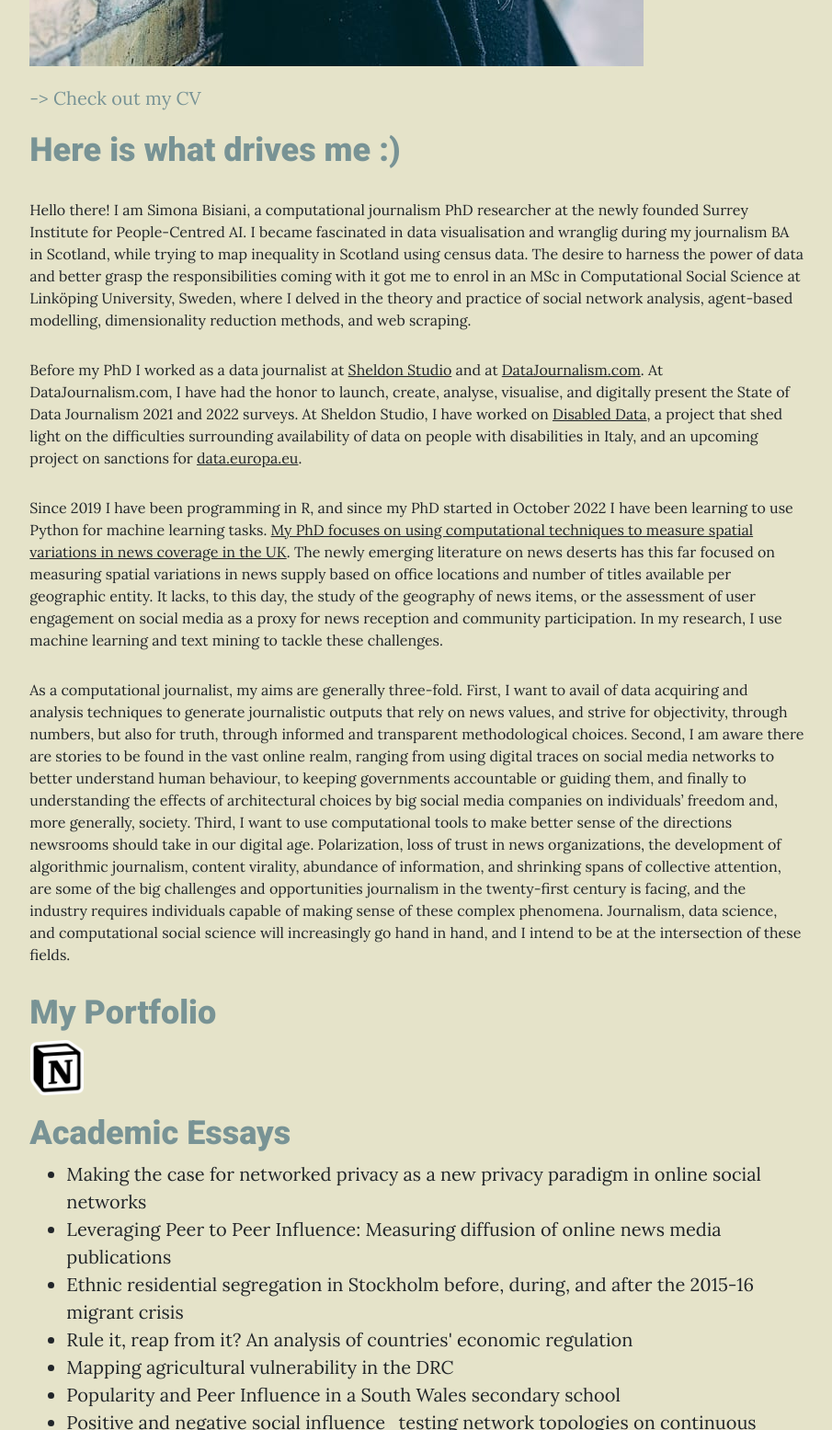
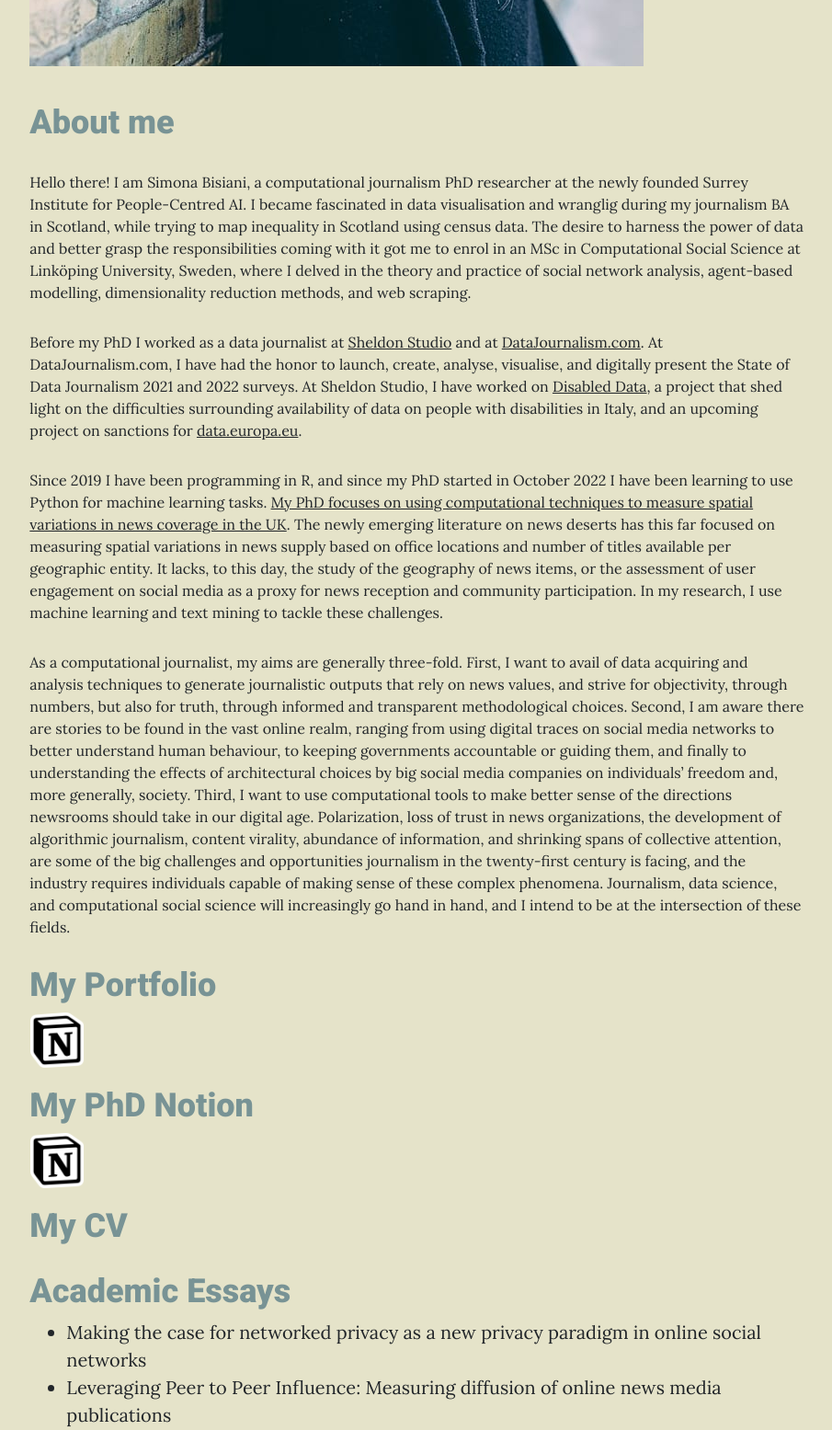
Before and after one commit to simonabisiani/simonabisiani_old_website, a website: page index.html in a window 1280 px wide. Shown: the part 800-2355 px from the top of the page at 92% size, without its empty margins (186-1091 px from the left). Drawn offline with nearby package versions, Linux system fonts and the light colour scheme.

Commit message:
Update index.html

```diff
--- a/index.html
+++ b/index.html
@@ -45,8 +45,8 @@
           <h4 class="subheading" style = "font-family: 'Roboto', sans-serif; font-weight: 400;  color:#789395; font-size: 17px;">Journalist, Data Analyst, Computational Social Scientist, and Founder</h2>
             <img class="img-fluid" style="padding-top: 10px;" src="img/profile_2.jpg" alt="">
             <span class="caption text-muted"></span>
-            <a href="projects/CV_Spring22_SimonaBisiani.pdf" style = "color: #789395">-> Check out my CV</a>
-            <h2 class="section-heading" style = "padding-top:20px; font-family: 'Roboto', sans-serif; color: #789395;">Here is what drives me :)</h2>
+
+            <h2 class="section-heading" style = "padding-top:20px; font-family: 'Roboto', sans-serif; color: #789395;">About me</h2>
             <p style="font-size: 16px;"> Hello there! I am Simona Bisiani, a computational journalism PhD researcher at the newly founded Surrey Institute for People-Centred AI. I became fascinated in data visualisation and wranglig during my journalism BA in Scotland, while trying to map inequality in Scotland using census data. The desire to harness the power of data and better grasp the responsibilities coming with it got me to enrol in an MSc in Computational Social Science at Linköping University, Sweden, where I delved in the theory and practice of social network analysis, agent-based modelling, dimensionality reduction methods, and web scraping.</p>
 
 <p style="font-size: 16px;">Before my PhD I worked as a data journalist at <a href="https://sheldon.studio/">Sheldon Studio</a> and at <a href="https://datajournalism.com/" >DataJournalism.com</a>. At DataJournalism.com, I have had the honor to launch, create, analyse, visualise, and digitally present the State of Data Journalism 2021 and 2022 surveys. At Sheldon Studio, I have worked on <a href="https://disableddata.fightthestroke.org/" >Disabled Data</a>, a project that shed light on the difficulties surrounding availability of data on people with disabilities in Italy, and an upcoming project on sanctions for <a href="https://data.europa.eu/en" >data.europa.eu</a>.</p>
@@ -55,10 +55,12 @@
 
 <p style="font-size: 16px;">As a computational journalist, my aims are generally three-fold. First, I want to avail of data acquiring and analysis techniques to generate journalistic outputs that rely on news values, and strive for objectivity, through numbers, but also for truth, through informed and transparent methodological choices. Second, I am aware there are stories to be found in the vast online realm, ranging from using digital traces on social media networks to better understand human behaviour, to keeping governments accountable or guiding them, and finally to understanding the effects of architectural choices by big social media companies on individuals’ freedom and, more generally, society. Third, I want to use computational tools to make better sense of the directions newsrooms should take in our digital age. Polarization, loss of trust in news organizations, the development of algorithmic journalism, content virality, abundance of information, and shrinking spans of collective attention, are some of the big challenges and opportunities journalism in the twenty-first century is facing, and the industry requires individuals capable of making sense of these complex phenomena. Journalism, data science, and computational social science will increasingly go hand in hand, and I intend to be at the intersection of these fields.</p>
           <h2 class="section-heading" style = "font-family: 'Roboto', sans-serif; color: #789395;">My Portfolio</h2>
-
           <a href="https://simonabisiani.notion.site/Ciao-I-m-Simona-Bisiani-beb2b44cadcf4461bac416b5ea4ce5a8"><img src="img/Notion_app_logo.png"
             alt="Portfolio" style="width:60px;height:60px;"></a>
-
+          <h2 class="section-heading" style = "padding-top:20px; font-family: 'Roboto', sans-serif; color: #789395;">My PhD Notion</h2>
+ <a href="https://simonabisiani.notion.site/Home-7a1dee804e3f4fedb89205b468253f69"><img src="img/Notion_app_logo.png"
+            alt="PhD Notion" style="width:60px;height:60px;"></a>
+          <h2 class="section-heading" href="projects/CV_Spring22_SimonaBisiani.pdf" style = "padding-top:20px; font-family: 'Roboto', sans-serif; color: #789395;">My CV</h2>
           <h2 class="section-heading" style = "padding-top:20px; font-family: 'Roboto', sans-serif; color: #789395;">Academic Essays</h2>
 
           <ul>
```
